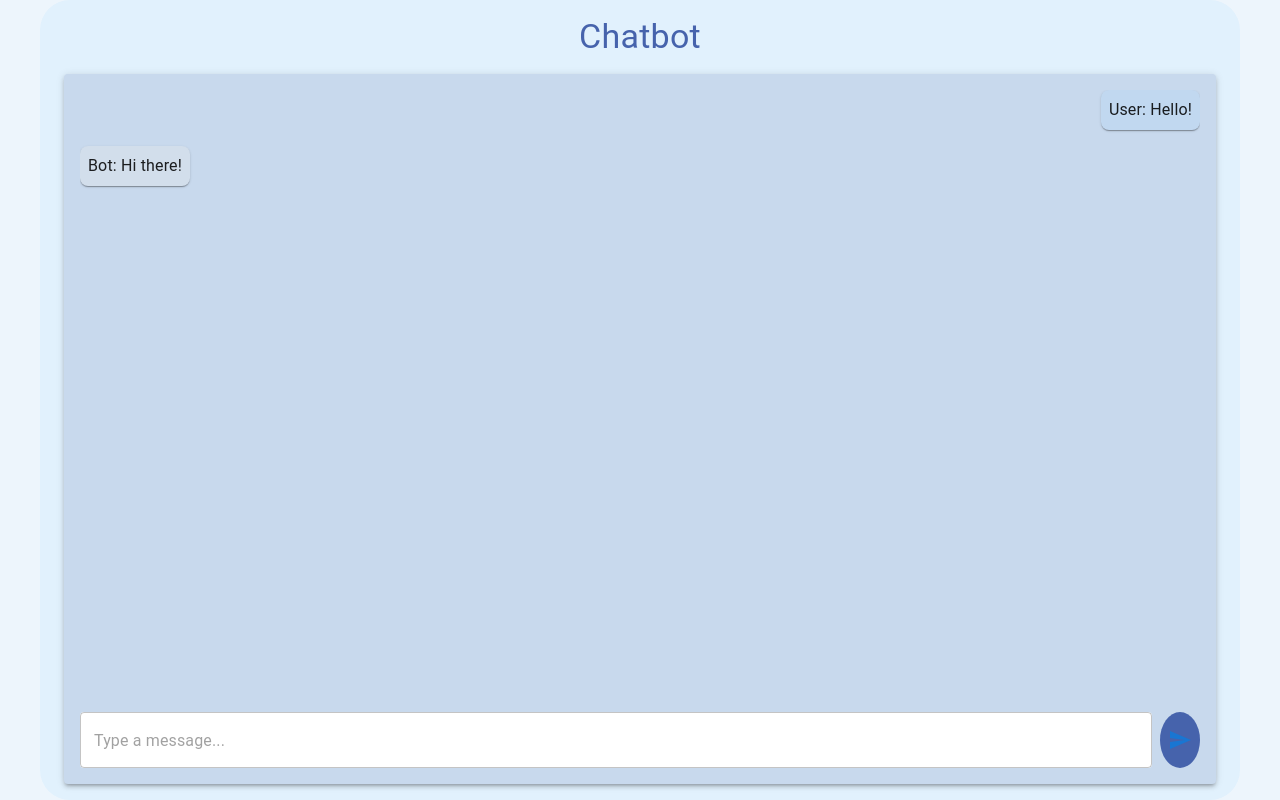
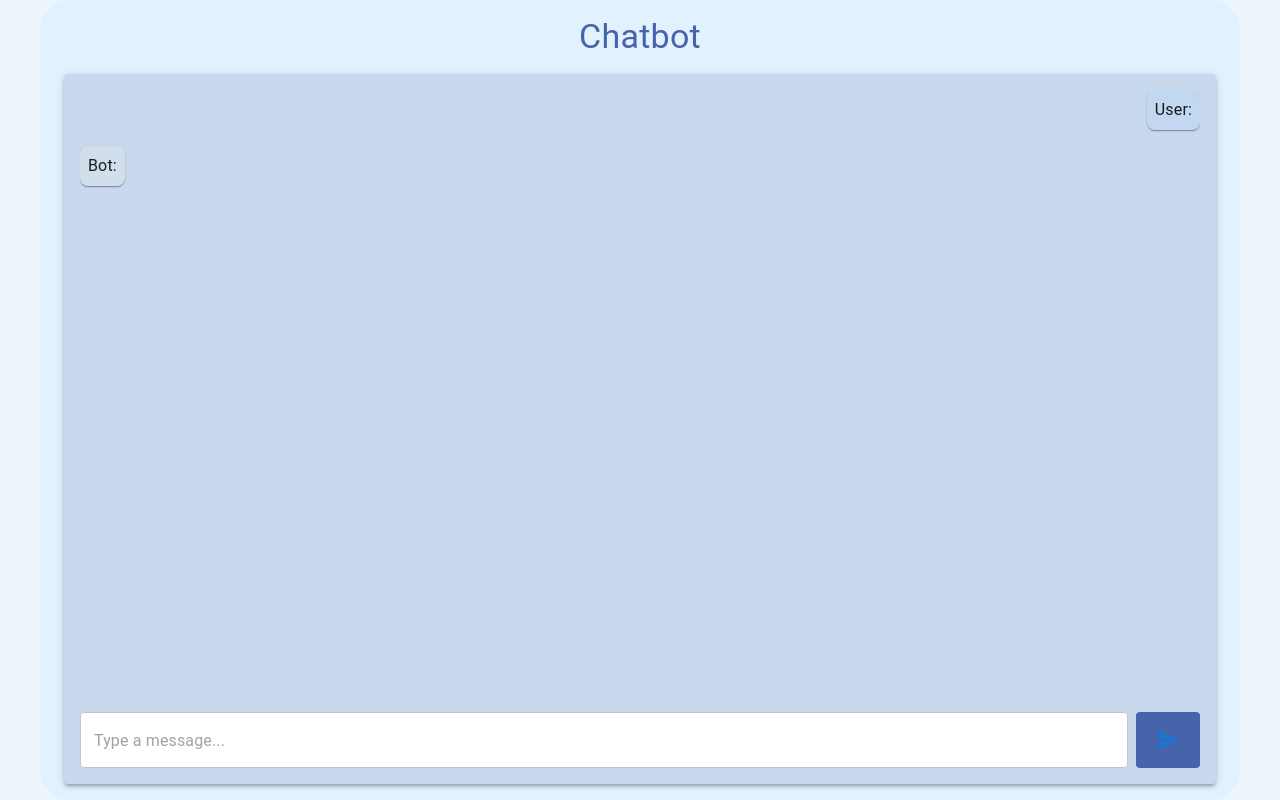
Before and after one commit to Ohm-Rajpal/chat-bot, a Next.js app: page / in a window 1280 px wide. Both pictures are taken after a click on the button 1180 px from the left and 740 px from the top of the page. Built offline with nearby package versions, Linux system fonts and the light colour scheme.

Commit message:
Simplified the logic of displaying the user and bot messages

```diff
--- a/app/page.tsx
+++ b/app/page.tsx
@@ -2,7 +2,7 @@
 
 import Image from "next/image";
 import { useState } from "react";
-import { Container, Box, TextField, IconButton, Typography, Paper } from '@mui/material';
+import {Container, Box, TextField, IconButton, Typography, Paper, Button} from '@mui/material';
 import SendIcon from '@mui/icons-material/Send';
 
 export default function Home() {
@@ -14,13 +14,21 @@ export default function Home() {
   };
 
   // state vars
-  const [messages, setMessages] = useState<Message>({
-    role: 'professional assistant',
-    content: 'Hello! I am an AI who can help you analyze and evaluate university privacy policies. How can I assist you today?'
-  });
+  const [messages, setMessages] = useState<Array<Message>>([]);
+  const [userMessage, setUserMessage] = useState<string>('');
 
-  const [message, setMessage] = useState<string>('');
-  const [userMessages, setUserMessages] = useState<Array<string>>(['']);
+  const sendMessage = async () => {
+    setMessages((messages) => [
+        ...messages,
+      {role: "user", content: userMessage},
+      {role: "assistant", content: ''}
+      ])
+
+    setUserMessage(''); // reset the user message
+
+    // Post request
+
+  }
 
   return (
       <Container maxWidth="lg" sx={{ height: '100vh', display: 'flex', flexDirection: 'column', backgroundColor: '#e1f1fd', padding: 2, borderRadius: '30px'}}>
@@ -29,24 +37,42 @@ export default function Home() {
           <Box sx={{ flexGrow: 1, overflowY: 'auto', marginBottom: 2 }}>
             {/* Chat messages will be displayed here */}
             <Box sx={{ display: 'flex', flexDirection: 'column', gap: 2 }}>
-              <Paper sx={{ alignSelf: 'flex-end', padding: 1, backgroundColor: '#c1d8f0', borderRadius: 2 }}>
-                <Typography>User: Hello!</Typography>
-              </Paper>
-              <Paper sx={{ alignSelf: 'flex-start', padding: 1, backgroundColor: '#d2deeb', borderRadius: 2 }}>
-                <Typography>Bot: Hi there!</Typography>
-              </Paper>
+              {/* Mapping logic */}
+              {
+                messages.map(({ role, content }, index) => (
+                    <Paper
+                        sx={{
+                          padding: 1,
+                          backgroundColor: role === 'user' ? '#c1d8f0' : '#d2deeb',
+                          borderRadius: 2,
+                          alignSelf: role === 'user' ? 'flex-end' : 'flex-start', // Corrected property
+                          justifyContent: role === 'user' ? 'flex-end' : 'flex-start' // This is not a valid property for Paper; use alignSelf for alignment
+                        }}
+                        key={index}
+                    >
+                      <Typography>{role === 'user' ? `User: ${content}` : `Bot: ${content}`}</Typography>
+                    </Paper>
+                ))
+              }
             </Box>
           </Box>
           <Box component="form" sx={{ display: 'flex', gap: 1 }}>
             <TextField
+                autoComplete="off"
                 fullWidth
                 variant="outlined"
                 placeholder="Type a message..."
                 sx={{ backgroundColor: 'white', borderRadius: 1 }}
+                value={userMessage}
+                onChange={(e) => setUserMessage(e.target.value)}
             />
-            <IconButton color="primary" sx={{ backgroundColor: '#4663ac', '&:hover': { backgroundColor: '#c1d8f0' } }}>
+            <Button
+                color="primary"
+                sx={{ backgroundColor: '#4663ac', '&:hover': { backgroundColor: '#c1d8f0' }}}
+                onClick={ sendMessage }
+            >
               <SendIcon />
-            </IconButton>
+            </Button>
           </Box>
         </Paper>
       </Container>
```
